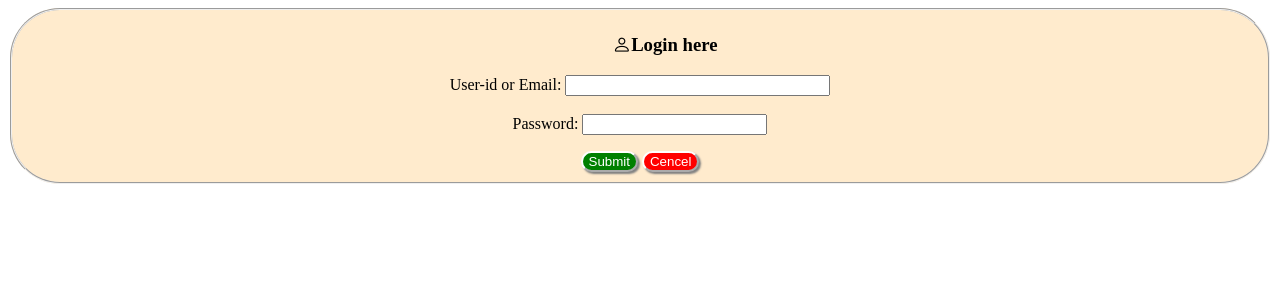
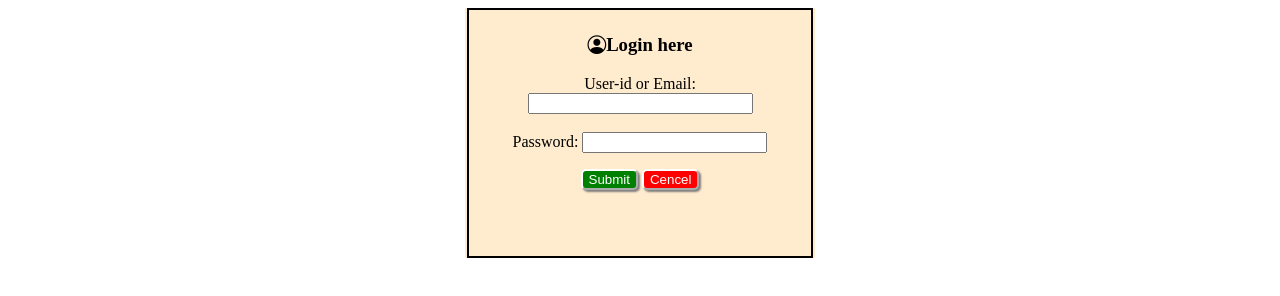
Before and after one commit to Ravi2k00/Ravi2k-portfolio, a website: page login.html in a window 1280 px wide. Drawn offline with nearby package versions, Linux system fonts and the light colour scheme.

Commit message:
index update

```diff
--- a/login.html
+++ b/login.html
@@ -3,46 +3,45 @@
 <head>
     <meta charset="UTF-8">
     <meta name="viewport" content="width=device-width, initial-scale=1.0">
-    <title>Document</title>
+    <title>login Page</title>
     <link rel="stylesheet" href="https://cdn.jsdelivr.net/npm/bootstrap-icons@1.11.3/font/bootstrap-icons.min.css">
     <style>
         .submit{
             background-color: green;
             color: white;
             border-color: white;
-            border-radius: 20px;
+            border-radius: 5px;
             box-shadow: 2px 2px 2px gray;
         }
         .cencel{
             background-color: red;
             color: white;
             border-color: white;
-            border-radius: 20px;
+            border-radius: 5px;
             box-shadow: 2px 2px 2px gray;
         }
         form{
+            background-color: blanchedalmond;
             text-align: center;
-            border-width: 50px;
+            display: flex;
+            margin-left: auto;
+            margin-right: auto;
+            width: 350px;
+            height: 250px;
         }
         fieldset{
-            background-color: blanchedalmond;
-        }
-        .here{
-            padding-left: 50px;
-            border-radius: 20px;
-        }
-        fieldset{
-            border-radius: 50px;
+            border: 2px solid black;
+
         }
     </style>
 </head>
 <body>
     <form>
         <fieldset>
-            <h3 class="here bi bi-person">Login here</h3>
+            <h3 class="bi-person-circle">Login here</h3>
         <dl>
             <label  for="UserName or email">User-id or Email:</label>
-            <input type="email" id="UserName or email" name="email" size="30" required><br><br>
+            <input type="email" id="UserName or email" name="email" size="25" required><br><br>
             <label for="pwd">Password:</label>
             <input type="password" id="pwd" name="pwd" minlength="8" required>
         </dl>
--- a/src/styles/index.css
+++ b/src/styles/index.css
@@ -4,7 +4,7 @@ body{
 }
 .shade{
     background-color: rgba(0, 0, 0, 0.7);
-    height: 200vh;
+    height: 100vh;
 }
 .center {
     display: block;
```
Also changed, not shown: index2.html (+2 -0 lines).
